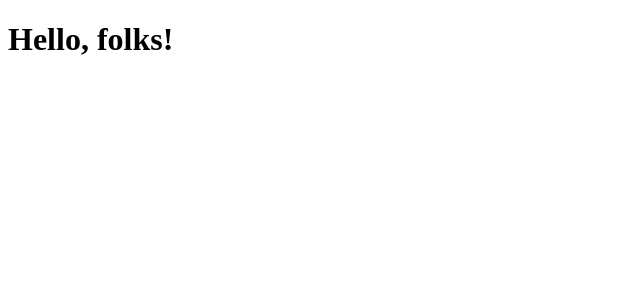
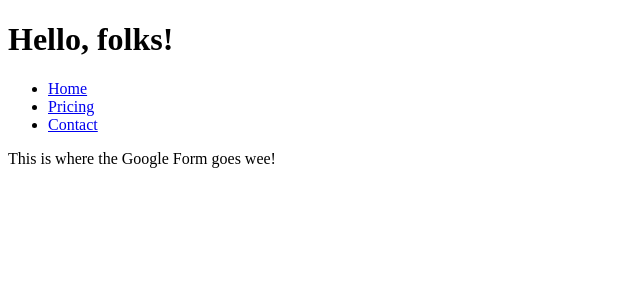
Before and after one commit to BrettdeBear/Shelley-and-Leo, a React (Create React App) app in the folder client/: page /contact in a window 1280 px wide. Shown: the top 300 px of the page, without its empty margins (0-640 px from the left). Built offline with nearby package versions, Linux system fonts and the light colour scheme.

Commit message:
set up routing capabilities and put placeholder text in

```diff
--- a/client/src/components/App.js
+++ b/client/src/components/App.js
@@ -1,10 +1,30 @@
 import React, { useEffect, useState } from "react";
 import { Switch, Route } from "react-router-dom";
+
+import Nav from "./Nav";
+import Contact from "./Contact";
+import Home from "./Home";
+import PayPrice from "./PayPrice";
+
 
 function App() {
   // Code goes here!
   return(
-    <h1>Hello, folks!</h1>
+    <>
+      <h1>Hello, folks!</h1>
+      <Nav />
+      <Switch>
+        <Route exact path='/'>
+          <Home />
+        </Route>
+        <Route path='/pricing'>
+          <PayPrice />
+        </Route>
+        <Route path='/contact'>
+          <Contact />
+        </Route>
+      </Switch>
+    </>
   )
 }
 
--- /dev/null
+++ b/client/src/components/Contact.js
@@ -0,0 +1,8 @@
+
+function Contact() {
+    return (
+        <p>This is where the Google Form goes wee!</p>
+    )
+}
+
+export default Contact;
--- /dev/null
+++ b/client/src/components/Home.js
@@ -0,0 +1,8 @@
+
+function Home() {
+    return (
+        <p>Home Page</p>
+    )
+}
+
+export default Home;
--- /dev/null
+++ b/client/src/components/Nav.js
@@ -0,0 +1,27 @@
+import { NavLink } from "react-router-dom";
+
+function Nav() {
+    return (
+        <nav className="navigation" >
+            <ul>
+                <li>
+                    <NavLink exact to='/' >
+                        Home
+                    </NavLink>
+                </li>
+                <li>
+                    <NavLink exact to='/pricing'>
+                        Pricing
+                    </NavLink>
+                </li>
+                <li>
+                    <NavLink exact to='/contact'>
+                        Contact
+                    </NavLink>
+                </li>
+            </ul>
+        </nav>
+    )
+}
+
+export default Nav;
--- /dev/null
+++ b/client/src/components/PayPrice.js
@@ -0,0 +1,7 @@
+function PayPrice() {
+    return (
+        <p>This costs money and this is how you pay!</p>
+    )
+}
+
+export default PayPrice;
```
